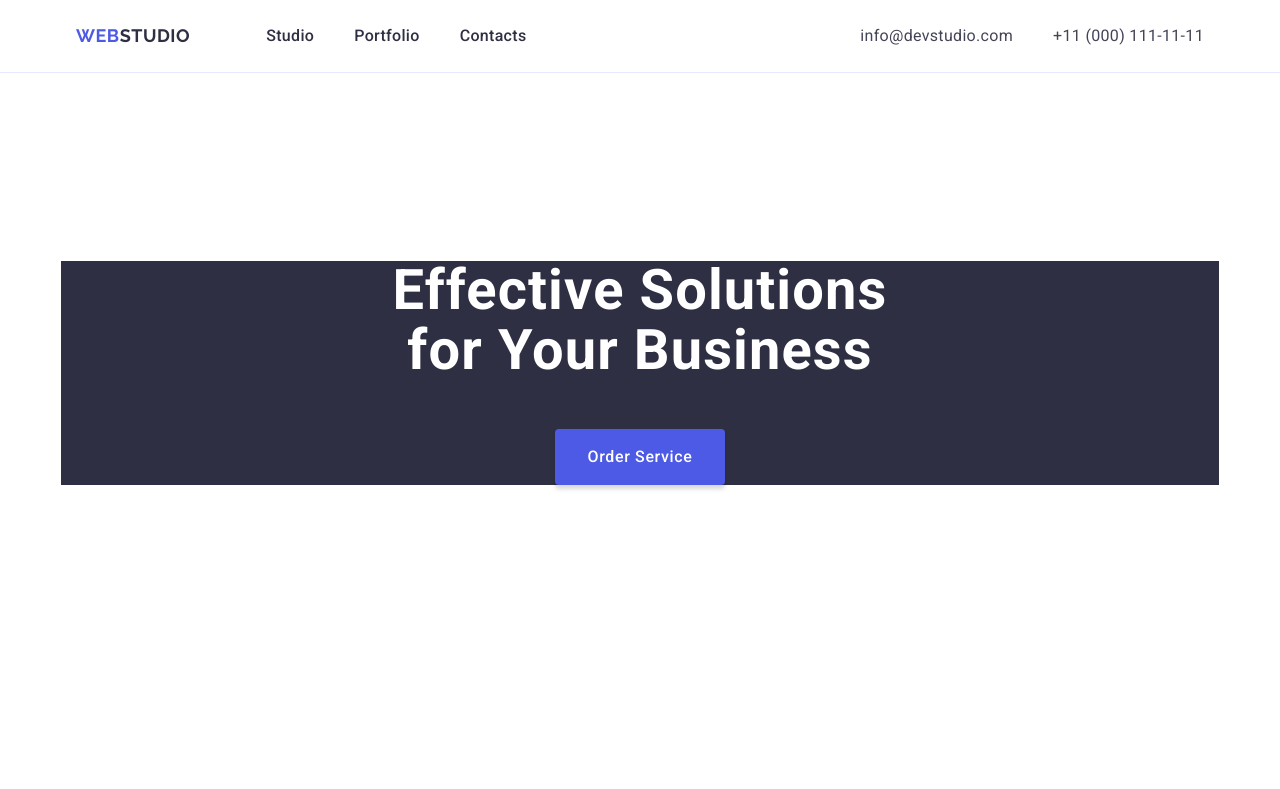
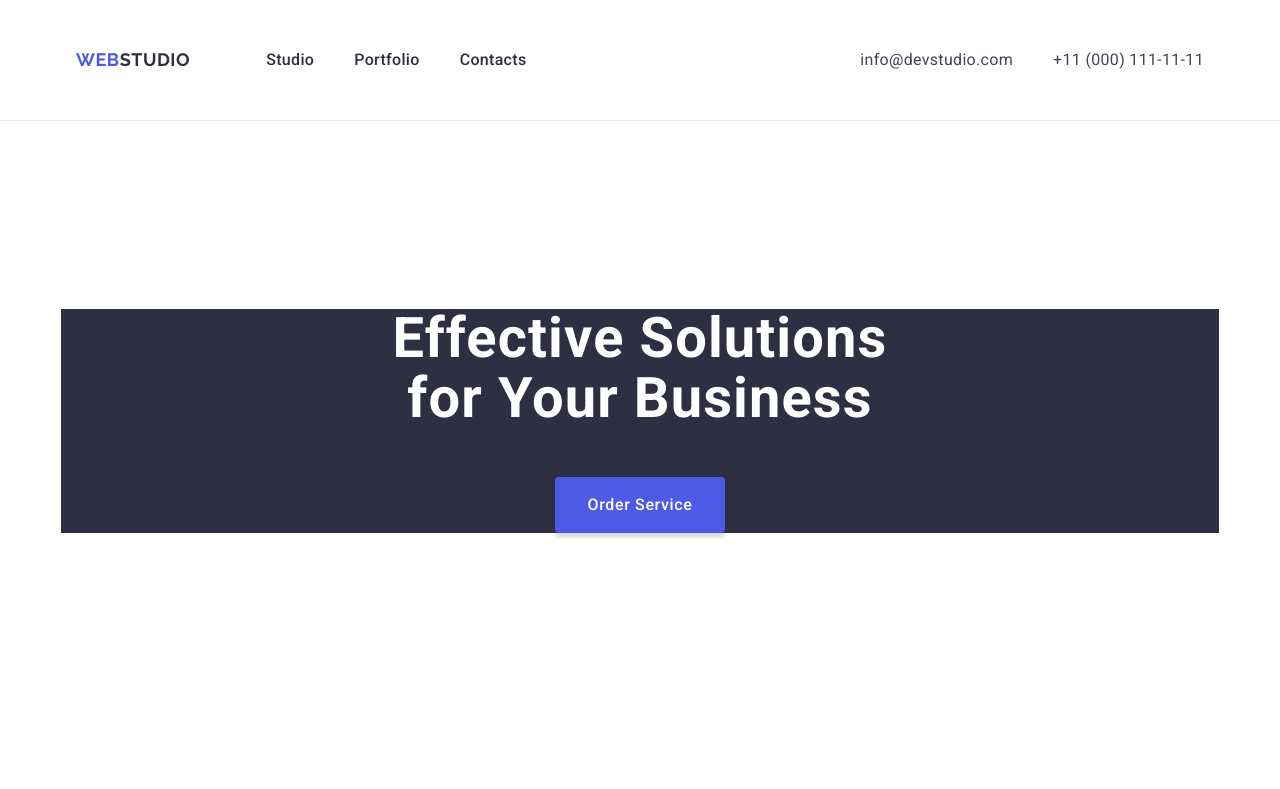
Before and after one commit to LBshka/goit-markup-hw-03, a plain HTML site: page index.html in a window 1280 px wide. Shown: the top 789 px of the page. Drawn offline with nearby package versions, Linux system fonts and the light colour scheme.

Commit message:
Update styles.css

```diff
--- a/css/styles.css
+++ b/css/styles.css
@@ -79,6 +79,7 @@ link {
 }
 
 .header-logo-padding {
+  margin-right: 76px;
 }
 
 .header-navigation {
@@ -97,7 +98,6 @@ link {
   letter-spacing: 0.03em;
   text-transform: uppercase;
   display: flex;
-  margin-right: 76px;
 }
 
 .header-logo-white {
@@ -121,7 +121,8 @@ link {
   line-height: 1.5;
   letter-spacing: 0.02em;
   display: inline-block;
-  padding: 24 0px;
+  padding-top: 24px;
+  padding-bottom: 24px;
 }
 
 .header-menu-link:focus,
```
